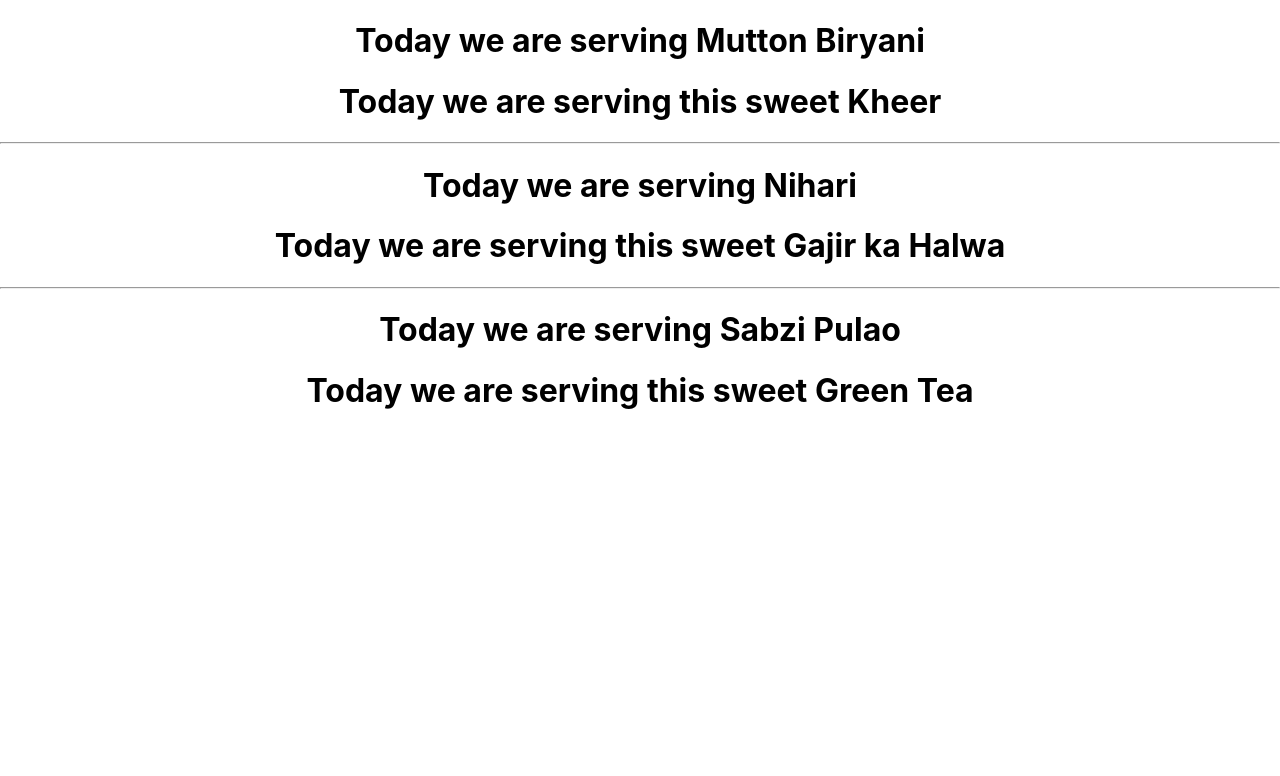
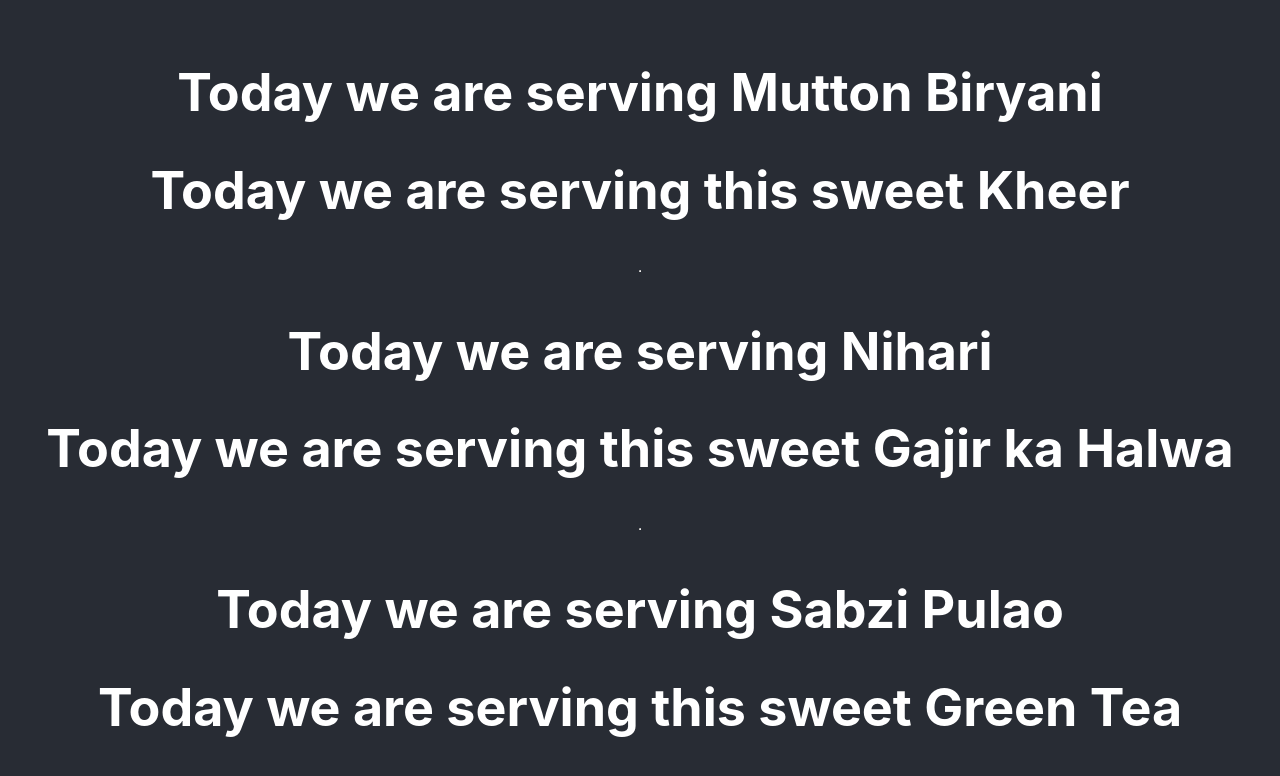
Before and after one commit to khaliqabdul/demo-app-class-3, a React (Create React App) app: page / in a window 1280 px wide. Shown: the top 776 px of the page. Built offline with nearby package versions, Linux system fonts and the light colour scheme.

Commit message:
Updated App.js with header className

```diff
--- a/src/App.js
+++ b/src/App.js
@@ -4,7 +4,7 @@ import Dinner from './dinner';
 function App(){
   return (
     <div className="App">
-    <header>
+    <header className="App-header">
     {/* This is comment tag*/}
     <Dinner dishName="Mutton Biryani" sweetDish="Kheer" />
     <hr />
```
